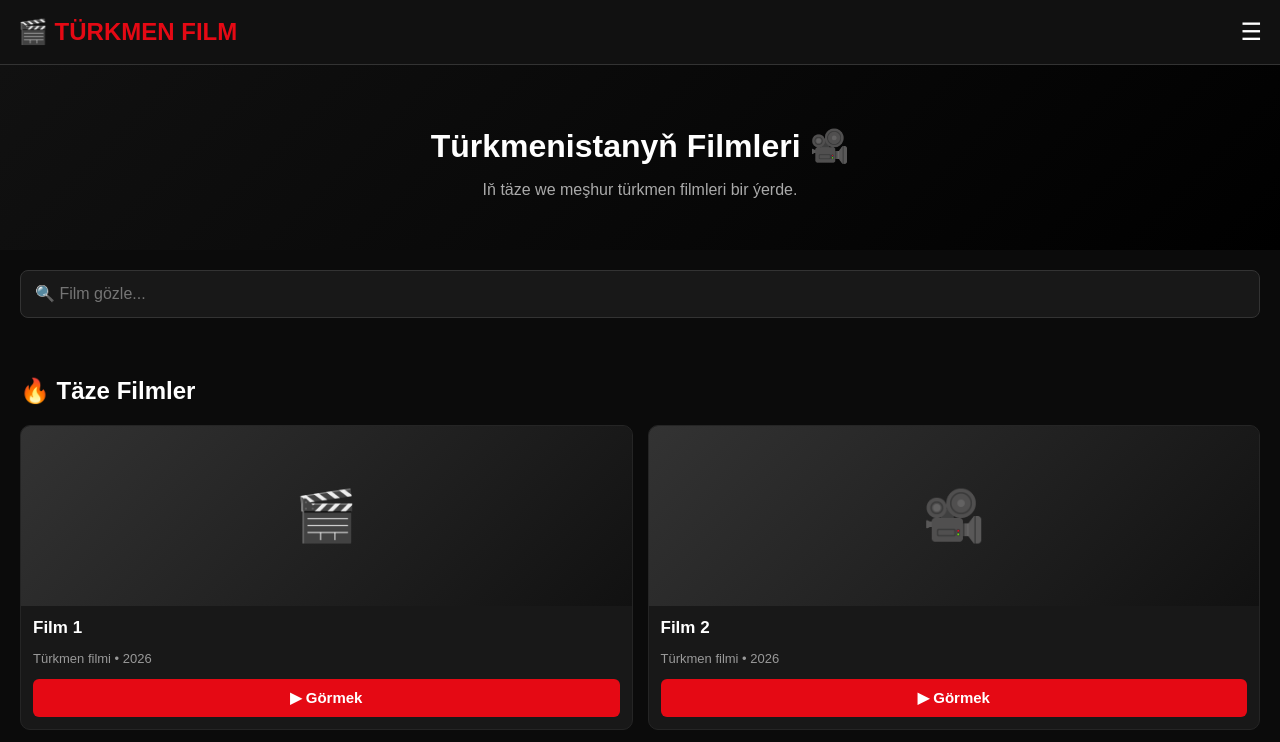
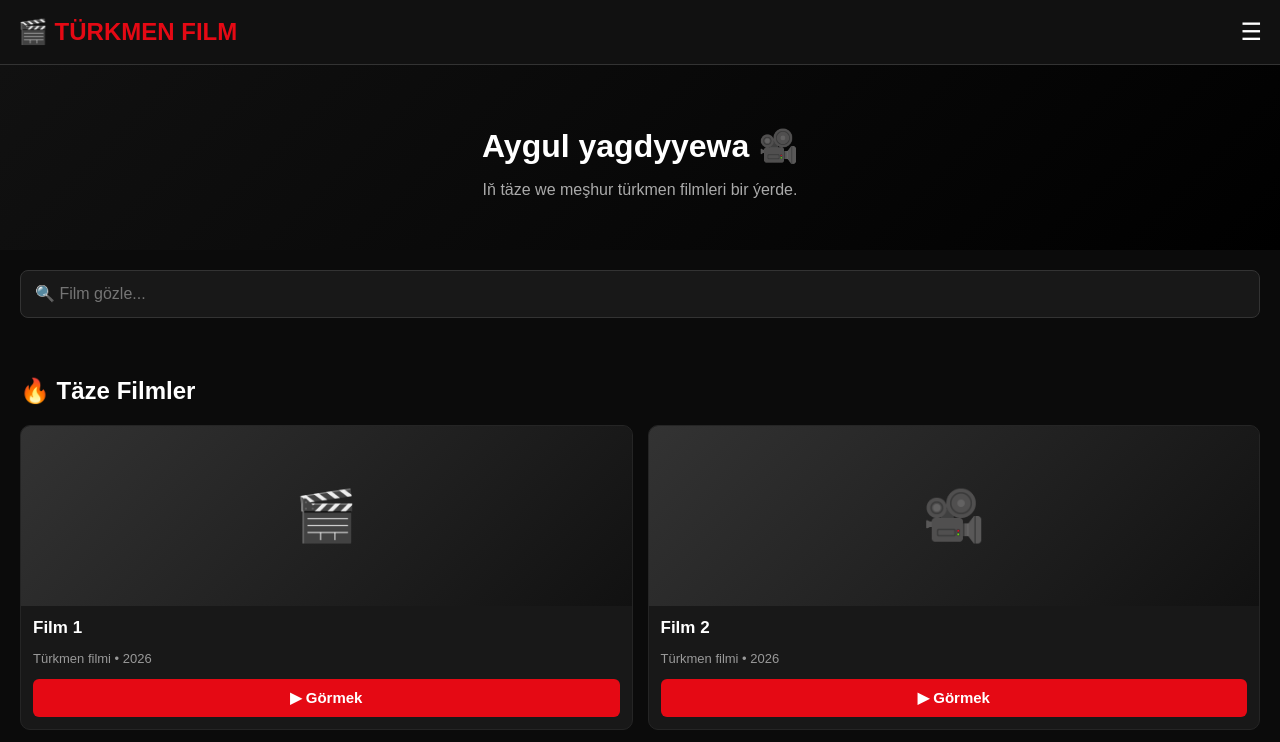
Before and after one commit to gyzykly/Gyzykly, a plain HTML site: page index.html in a window 1280 px wide. Shown: the top 742 px of the page. Drawn offline with Linux system fonts and the light colour scheme.

Commit message:
Update index.html

```diff
--- a/index.html
+++ b/index.html
@@ -145,7 +145,7 @@ footer {
 </header>
 
 <section class="hero">
-    <h1>Türkmenistanyň Filmleri 🎥</h1>
+    <h1>Aygul yagdyyewa 🎥</h1>
     <p>Iň täze we meşhur türkmen filmleri bir ýerde.</p>
 </section>
 
```
